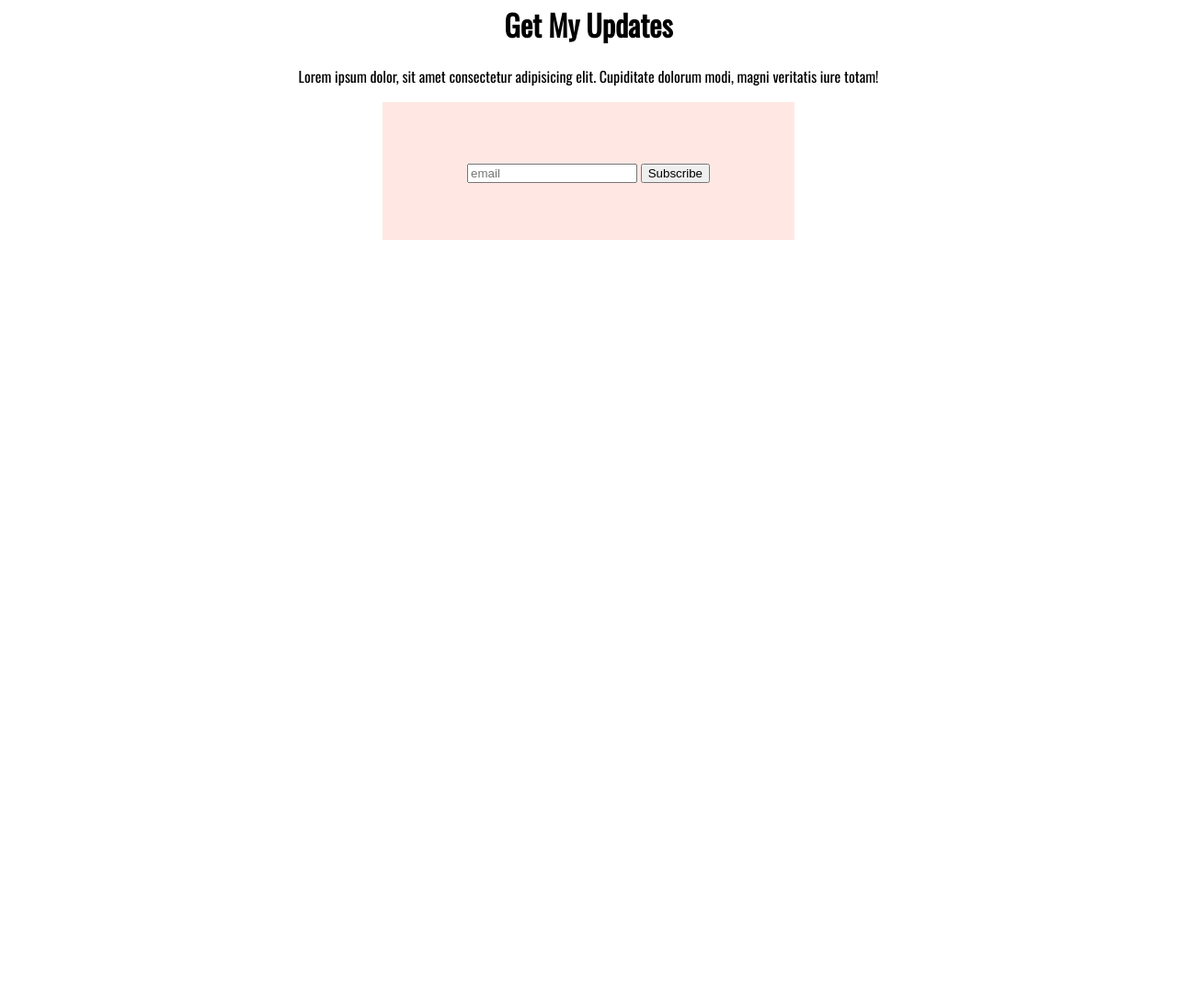
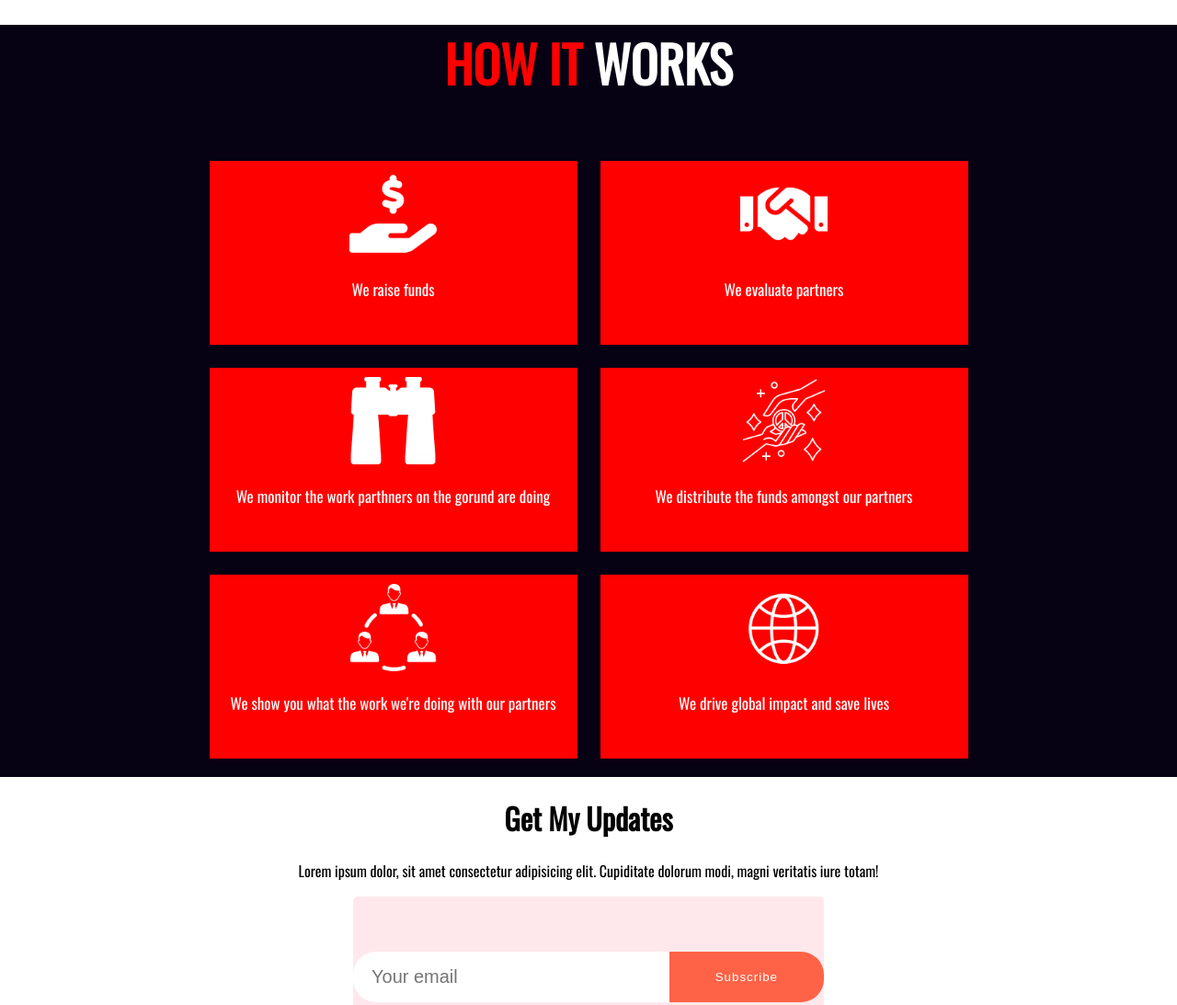
Before and after one commit to md-sajim/donate-to-day, a plain HTML site: page Index.html in a window 1280 px wide. Shown: the part 1600-2693 px from the top of the page at 92% size. Before the commit the page ends 2261 px from the top, so only its background shows below. Drawn offline with nearby package versions, Linux system fonts and the light colour scheme.

Commit message:
complete all tag

```diff
--- a/Index.html
+++ b/Index.html
@@ -87,6 +87,37 @@
             </div>
         </div>
     </section>
+    <!-- Extra section section fore -->
+    <section class="extra-container header-in">
+        <h1>HOW IT <span style="color:#fff;">WORKS</span></h1>
+        <div class="work-maincontainer">
+            <div class="work-container">
+                <img src="icons/funds.png" alt="">
+                <p>We raise funds</p>
+            </div>
+            <div class="work-container">
+                <img src="icons/partners.png" alt="">
+                <p>We evaluate partners</p>
+            </div>
+            <div class="work-container">
+                <img src="icons/monitor.png" alt="">
+                <p>We monitor the work parthners on the gorund are doing</p>
+            </div>
+            <div class="work-container">
+                <img src="icons/distribute.png" alt="">
+                <p>We distribute the funds amongst our partners</p>
+            </div>
+            <div class="work-container">
+                <img src="icons/we show.png" alt="">
+                <p> We show you what the work we're doing with our partners</p>
+            </div>
+            <div class="work-container">
+                <img src="icons/global.png" alt="">
+                <p> We drive global impact and save lives</p>
+            </div>
+        </div>
+
+    </section>
     <!-- section five -->
     <div class="header-in">
         <div>
@@ -94,16 +125,21 @@
             <p>Lorem ipsum dolor, sit amet consectetur adipisicing elit. Cupiditate dolorum modi, magni veritatis iure
                 totam!</p>
         </div>
-        <div class="Specified-amount">
-            <div class="form-style ather-div">
-                <form>
-                    <input style="margin: 0;" type="email" name="email" id="" placeholder="email">
-                    <button style="margin: 0;" type="submit">Subscribe</button>
-                </form>
-            </div>
+        <div class="form-container">
+
+            <form>
+                <input style="margin: 0;" type="text" name="email" id="" placeholder="Your email">
+                <button style="margin: 0;" type="submit">Subscribe</button>
+            </form>
+
         </div>
     </div>
-    <footer style="height: 400px;">
+
+    <footer class="header-in">
+        <div>
+            <h1> Humaniti</h1>
+            <p>Thousands of people are crying for food</p>
+        </div>
 
     </footer>
 
--- a/style.css
+++ b/style.css
@@ -116,9 +116,93 @@ body {
     background-color: #FFF4D6;
 }
 
+/* extra container */
+.extra-container {
+    margin: 0;
+    padding: 0;
+    background: #060214;
+}
+
+.extra-container h1 {
+    color: #FF0000;
+    font-size: 55px;
+    font-weight: 900;
+}
+
+.work-maincontainer {
+    display: flex;
+    flex-wrap: wrap;
+    gap: 25px;
+    align-items: center;
+    justify-content: center;
+    padding: 20px;
+
+}
+
+.work-container {
+    background: red;
+    height: 200px;
+    width: 400px;
+}
+
+.work-maincontainer img {
+    height: 95px;
+    width: 95px;
+    fill: #fff;
+    padding-top: 10px;
+}
+
+.work-maincontainer p {
+    color: #fff;
+    font-size: 17px;
+
+}
+
 /* section five */
-.form-style {
-    background-color: rgba(255, 99, 71, 0.147);
+.form-container {
+    background-color: rgba(255, 192, 203, 0.361);
+    margin: 0 auto;
+    width: 40%;
+    height: 175px;
+    border-radius: 5px;
+    display: flex;
+    align-items: center;
+    justify-content: center;
+}
+
+form {
+
+    width: 600px;
+    height: 55px;
+    display: flex;
+
+}
+
+input {
+    flex: 1;
+    border: none;
+    outline: none;
+    padding-left: 20px;
+    border-radius: 25px 0 0 25px;
+    font-size: 20px;
+
+
+}
+
+form button {
+    background: tomato;
+    padding: 10px 50px;
+    border: none;
+    outline: none;
+    color: #fff;
+    letter-spacing: 1px;
+    cursor: pointer;
+    border-radius: 0 25px 25px 0;
+}
+
+footer {
     height: 150px;
-    width: 35%;
+    background: #010c17;
+    margin-top: 20px;
+    color: tomato;
 }
```
Also changed, not shown: icons/distribute.png (added), icons/funds.png (added), icons/global.png (added), icons/monitor.png (added), icons/partners.png (added), icons/we show.png (added).
